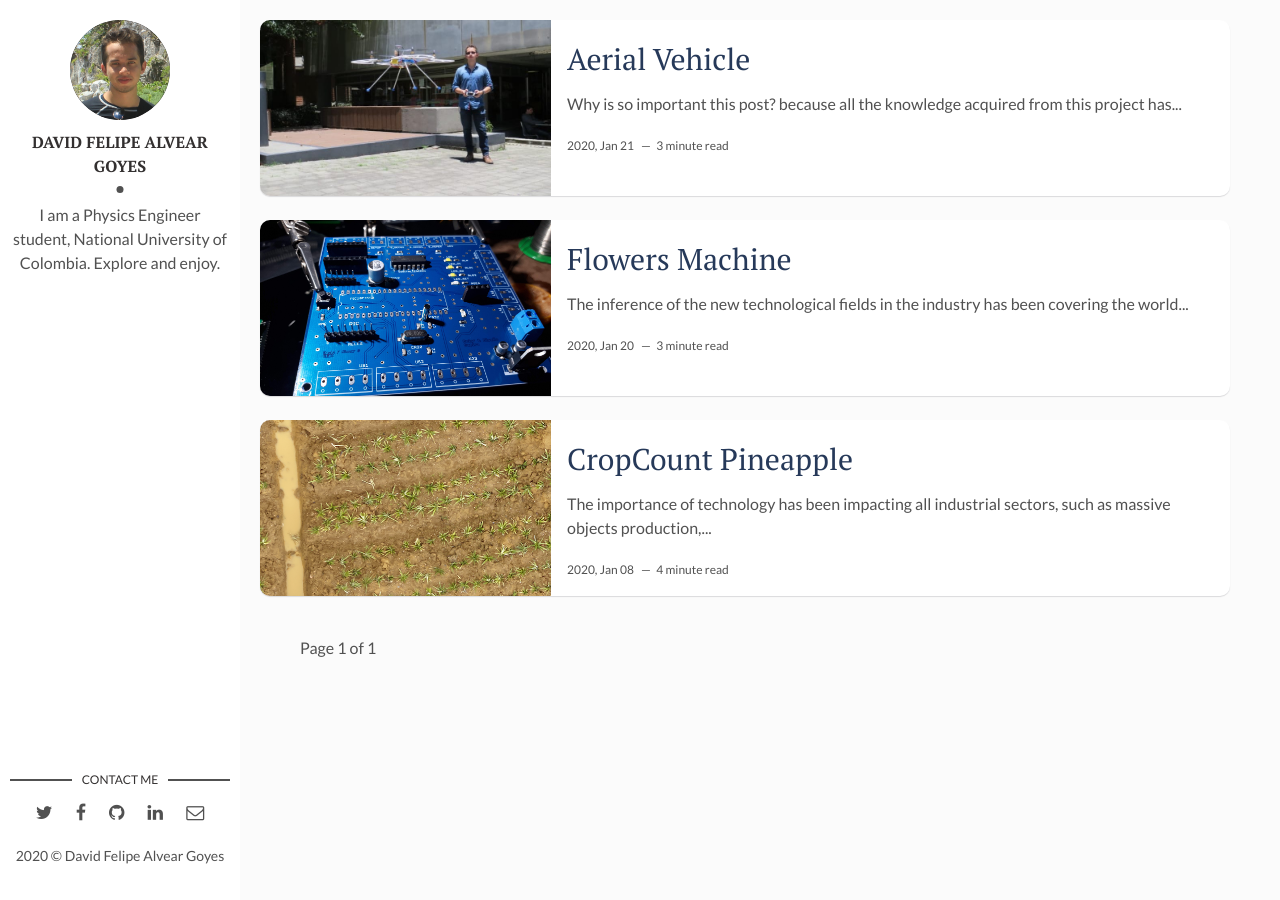
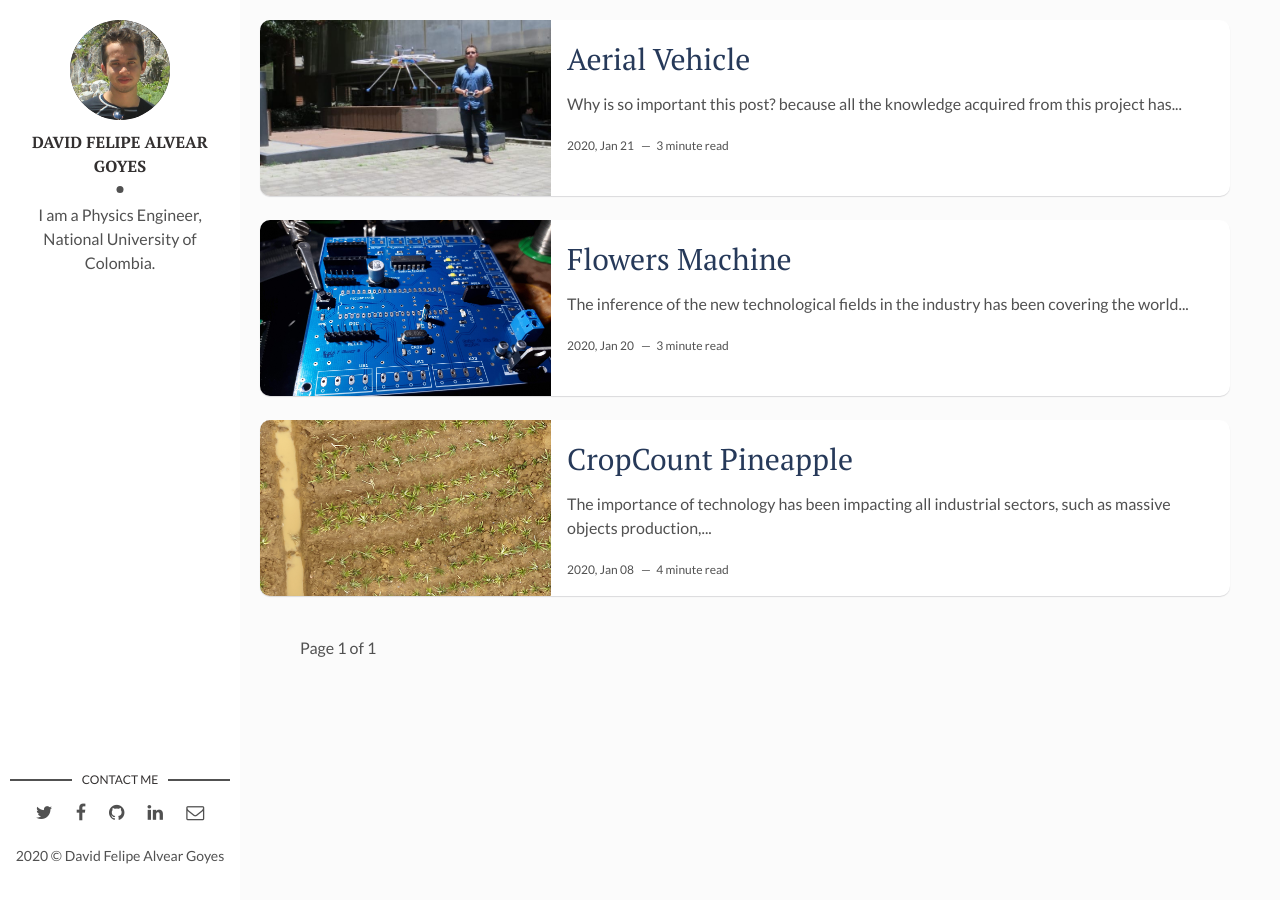
Before and after one commit to dfalveargOT/oldPage, a Jekyll site: the page built from index.html, in a window 1280 px wide. Built offline with Jekyll 4.4.1, drawn with Linux system fonts in a browser that asks for light colours; the list of posts is cut into pages by our own code.

Commit message:
Update _config.yml

```diff
--- a/_config.yml
+++ b/_config.yml
@@ -9,7 +9,7 @@ site-twitter: #if your site has a twitter account, enter it here
 # Author Settings
 author: David Felipe Alvear Goyes # add your name
 author-img: David-Alvear.png # add your photo
-about-author: I am a Physics Engineer student, National University of Colombia. Explore and enjoy. # add description
+about-author: I am a Physics Engineer, National University of Colombia. # add description
 social-twitter: Dfalvearg # add your Twitter handle
 social-facebook: felipe.rocket # add your Facebook handle
 social-github: dfalveargOT # add your Github handle
```
